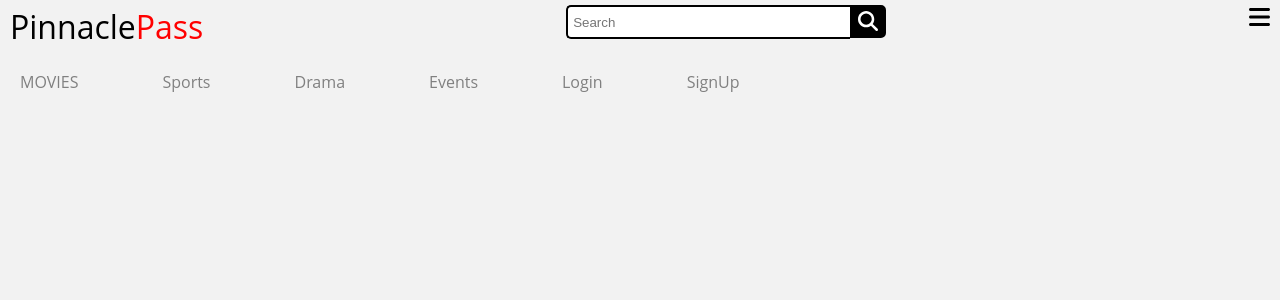
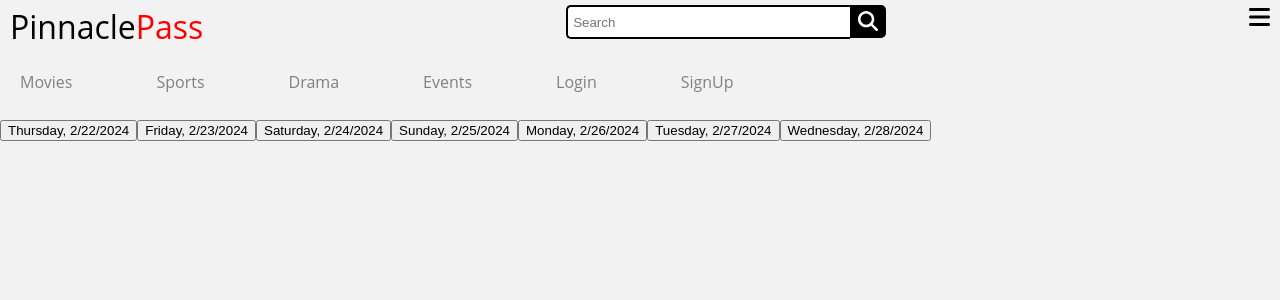
Before and after one commit to Ankur05103/PinnaclePass, a React (Create React App) app in the folder frontend/: page /booking in a window 1280 px wide. Shown: the top 300 px of the page. Built offline with nearby package versions, Linux system fonts and the light colour scheme; a small style sheet from the web is missing.

Commit message:
started working on the bookings page

```diff
--- a/frontend/src/App.js
+++ b/frontend/src/App.js
@@ -4,6 +4,7 @@ import Header from "./components/Header"
 import Home from "./pages/Home"
 import Login from "./pages/Login"
 import Signup from "./pages/Signup";
+import BookingPage from "./pages/BookingPage";
 
 function App() {
   return (
@@ -24,6 +25,10 @@ function App() {
               path="/signup"
               element = {<Signup/>}
             />
+            <Route
+              path="/booking"
+              element = {<BookingPage/>}
+            />
           </Routes>
         </div>
       </BrowserRouter>
--- a/frontend/src/components/Header.jsx
+++ b/frontend/src/components/Header.jsx
@@ -39,10 +39,10 @@ export default function Header() {
 
 
       <div className="Options-menu">
-        <a href="http://localhost:3000/">MOVIES</a>
-        <a href="http://localhost:3000/">Sports</a>
-        <a href="http://localhost:3000/">Drama</a>
-        <a href="http://localhost:3000/">Events</a>
+        <a href="http://localhost:4002/">Movies</a>
+        <a href="http://localhost:4002/">Sports</a>
+        <a href="http://localhost:4002/">Drama</a>
+        <a href="http://localhost:4002/">Events</a>
         {user && (<div >
             <span>{user.email}</span>
             <button onClick={handleClick} className="logout-button">Log out</button>
--- a/frontend/src/components/MovieCard.jsx
+++ b/frontend/src/components/MovieCard.jsx
@@ -8,7 +8,8 @@ export default function MovieCard() {
       <div className="details">
         <h2>Adipurush</h2>
         <p>Description Description Description Description Description</p>
-        <button type="submit">Book</button>
+        <a href="/booking"><button type="submit" onClick={()=>{}}>Book</button></a>
+
       </div>
     </div>
   );
--- /dev/null
+++ b/frontend/src/pages/BookingPage.js
@@ -0,0 +1,61 @@
+import React, { useState, useEffect } from 'react';
+
+const BookingPage = () => {
+  const [selectedDate, setSelectedDate] = useState(null);
+  const [upcomingWeek, setUpcomingWeek] = useState([]);
+
+  useEffect(() => {
+    const generateUpcomingWeek = () => {
+      const today = new Date();
+      const days = ['Sunday', 'Monday', 'Tuesday', 'Wednesday', 'Thursday', 'Friday', 'Saturday'];
+      const upcomingDates = [];
+
+      for (let i = 0; i < 7; i++) {
+        const date = new Date(today);
+        date.setDate(today.getDate() + i);
+        upcomingDates.push(`${days[date.getDay()]}, ${date.toLocaleDateString()}`);
+      }
+
+      return upcomingDates;
+    };
+
+    setUpcomingWeek(generateUpcomingWeek());
+  }, []);
+
+  const handleDateSelect = (date) => {
+    setSelectedDate(date);
+  };
+
+  const theaters = [
+    { id: 1, name: 'Theater 1', location: 'Location 1' },
+    { id: 2, name: 'Theater 2', location: 'Location 2' },
+    { id: 3, name: 'Theater 3', location: 'Location 3' },
+  ];
+
+  return (
+    <div className="booking-page">
+      <div className="date-selector">
+        {upcomingWeek.map((day, index) => (
+          <button key={index} onClick={() => handleDateSelect(day)}>
+            {day}
+          </button>
+        ))}
+      </div>
+
+      {selectedDate && (
+        <div className="theater-cards">
+          <h2>Theaters available on {selectedDate}:</h2>
+          {theaters.map((theater) => (
+            <div key={theater.id} className="theater-card">
+              <h3>{theater.name}</h3>
+              <p>{theater.location}</p>
+              <button onClick={() => {}}>Book Tickets</button>
+            </div>
+          ))}
+        </div>
+      )}
+    </div>
+  );
+};
+
+export default BookingPage;
--- a/frontend/src/styles/MovieCard.css
+++ b/frontend/src/styles/MovieCard.css
@@ -37,7 +37,7 @@
   color: #666;
 }
 
-.movie > .details > button {
+.movie > .details > a >button {
   width: 100%;
   padding: 8px 0;
   background: linear-gradient(to right, #ff7f50, #ff4c29);
```
